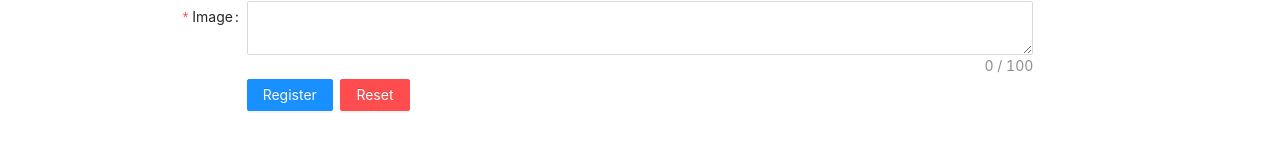
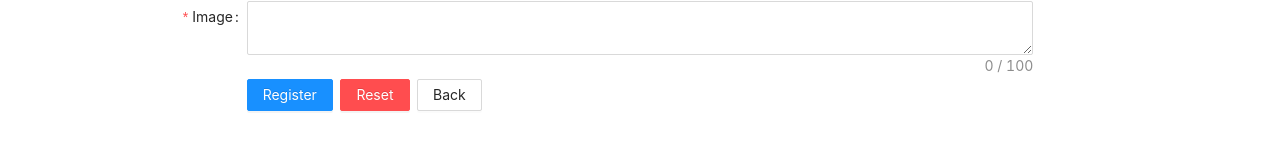
Before and after one commit to imJackym/WebAPIDevelopment_frontend, a React (Create React App) app in the folder frontend/: page /dog_add in a window 1280 px wide. Shown: the part 363-512 px from the top of the page. Built offline with nearby package versions, Linux system fonts and the light colour scheme.

Commit message:
Update DogAddScreen.js update_url & add back button

```diff
--- a/frontend/src/screen/DogAddScreen.js
+++ b/frontend/src/screen/DogAddScreen.js
@@ -1,5 +1,6 @@
 import React, { useState } from 'react';
 import { Form, Input, Button } from 'antd';
+import { Link } from 'react-router-dom';
 import Axios from 'axios';
 
 function DogScreen() {
@@ -36,7 +37,7 @@ function DogScreen() {
 
   let handleSubmit = async (e) => {
     try {
-      const { data } = await Axios.post('http://localhost:5005/api/v1/dog/res/', {
+      const { data } = await Axios.post('http://localhost:5005/api/v1/dog/add', {
         name,
         category,
         brand,
@@ -87,6 +88,8 @@ function DogScreen() {
           <Button type="primary" htmlType="submit"> Register </Button>
           &nbsp;&nbsp;
           <Button type="primary" danger htmlType="reset" onClick={onReset}> Reset </Button>
+          &nbsp;&nbsp;
+          <Button htmlType="reset"><Link to="/dog"> Back </Link></Button>
         </Form.Item>
       </Form>
     </div>
```
